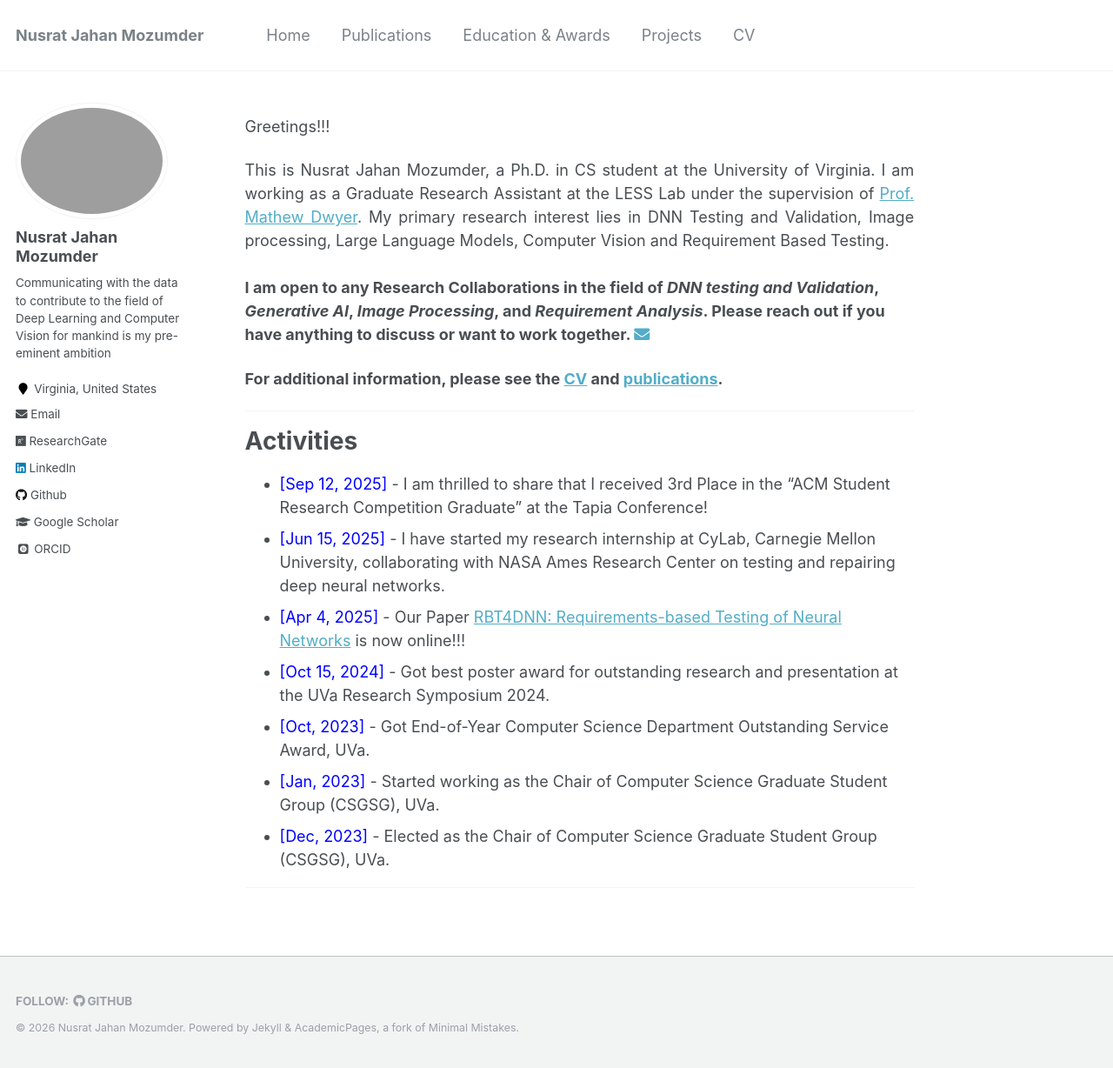
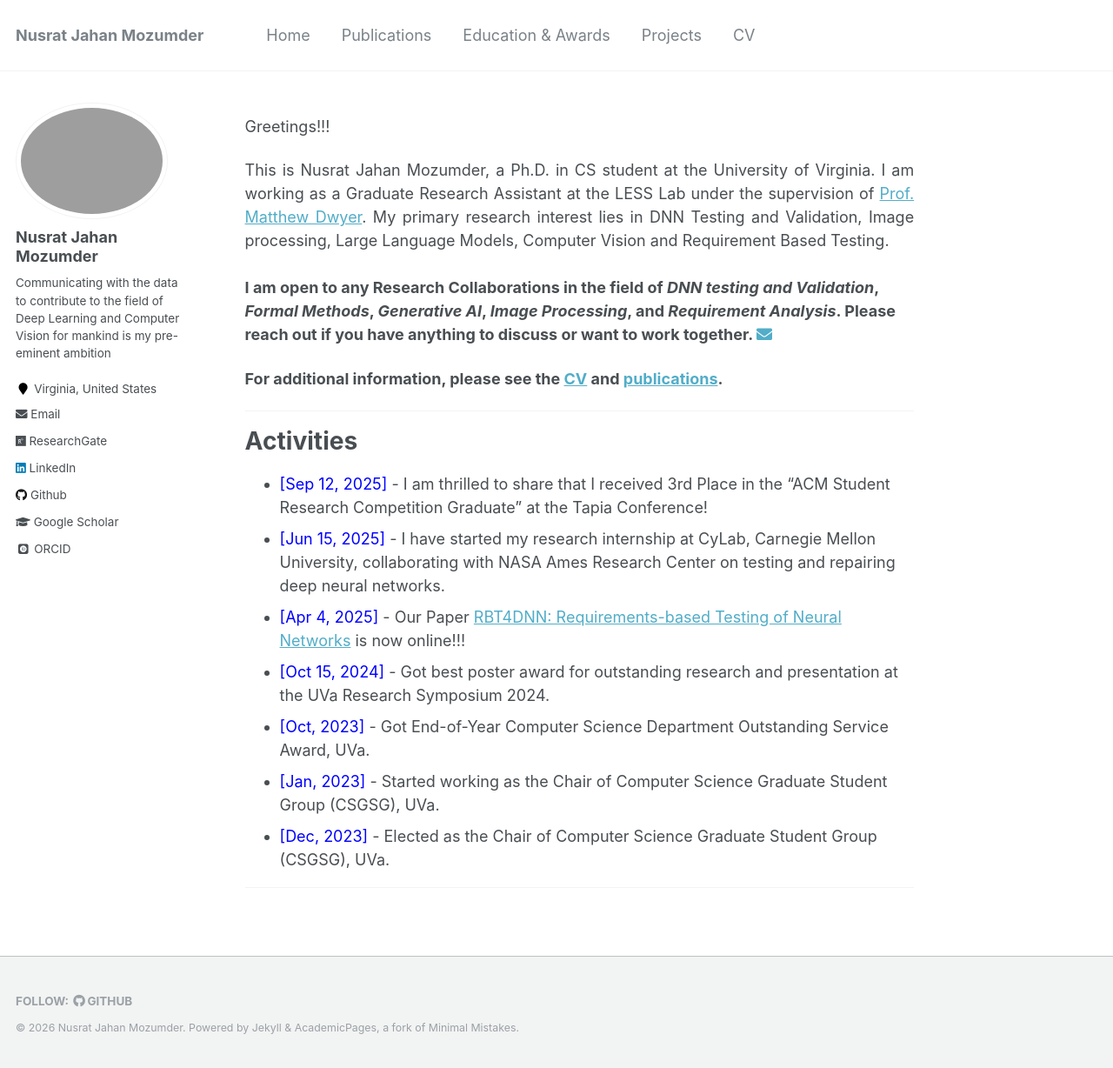
Before and after one commit to nusratdeeptee/nusratdeeptee.github.io, a Jekyll site: the page built from _pages/about.md, in a window 1280 px wide and 1228 px high. Shown: the whole window at 87% size. Built offline with Jekyll 4.4.1, drawn with Linux system fonts in a browser that asks for light colours; some web fonts are replaced; a script that is not in the unit is left out.

Commit message:
Update research collaboration interests in about page

```diff
--- a/_pages/about.md
+++ b/_pages/about.md
@@ -12,9 +12,9 @@ Greetings!!!
 
 <div style="text-align: justify">
 
-This is Nusrat Jahan Mozumder, a Ph.D. in CS student at the University of Virginia. I am working as a Graduate Research Assistant at the LESS Lab under the supervision of <a href="[https://www.cs.virginia.edu/~mz8rr/index.html](https://engineering.virginia.edu/faculty/matthew-b-dwyer)">Prof. Mathew Dwyer</a>. My primary research interest lies in DNN Testing and Validation, Image processing, Large Language Models, Computer Vision and Requirement Based Testing.<br /><br /></div>
+This is Nusrat Jahan Mozumder, a Ph.D. in CS student at the University of Virginia. I am working as a Graduate Research Assistant at the LESS Lab under the supervision of <a href="[https://www.cs.virginia.edu/~mz8rr/index.html](https://engineering.virginia.edu/faculty/matthew-b-dwyer)">Prof. Matthew Dwyer</a>. My primary research interest lies in DNN Testing and Validation, Image processing, Large Language Models, Computer Vision and Requirement Based Testing.<br /><br /></div>
 
-<b> I am open to any Research Collaborations in the field of *DNN testing and Validation*, *Generative AI*, *Image Processing*, and *Requirement Analysis*. Please reach out if you have anything to discuss or want to work together.  </b> <a href="mailto:nm8tm@virginia.edu"><i class="fas fa-envelope"></i></a> <br />
+<b> I am open to any Research Collaborations in the field of *DNN testing and Validation*, *Formal Methods*, *Generative AI*, *Image Processing*, and *Requirement Analysis*. Please reach out if you have anything to discuss or want to work together.  </b> <a href="mailto:nm8tm@virginia.edu"><i class="fas fa-envelope"></i></a> <br />
 
 **For additional information, please see the [CV](https://nusratdeeptee.github.io/cv/) and [publications](https://nusratdeeptee.github.io/publications/).**
 
```
